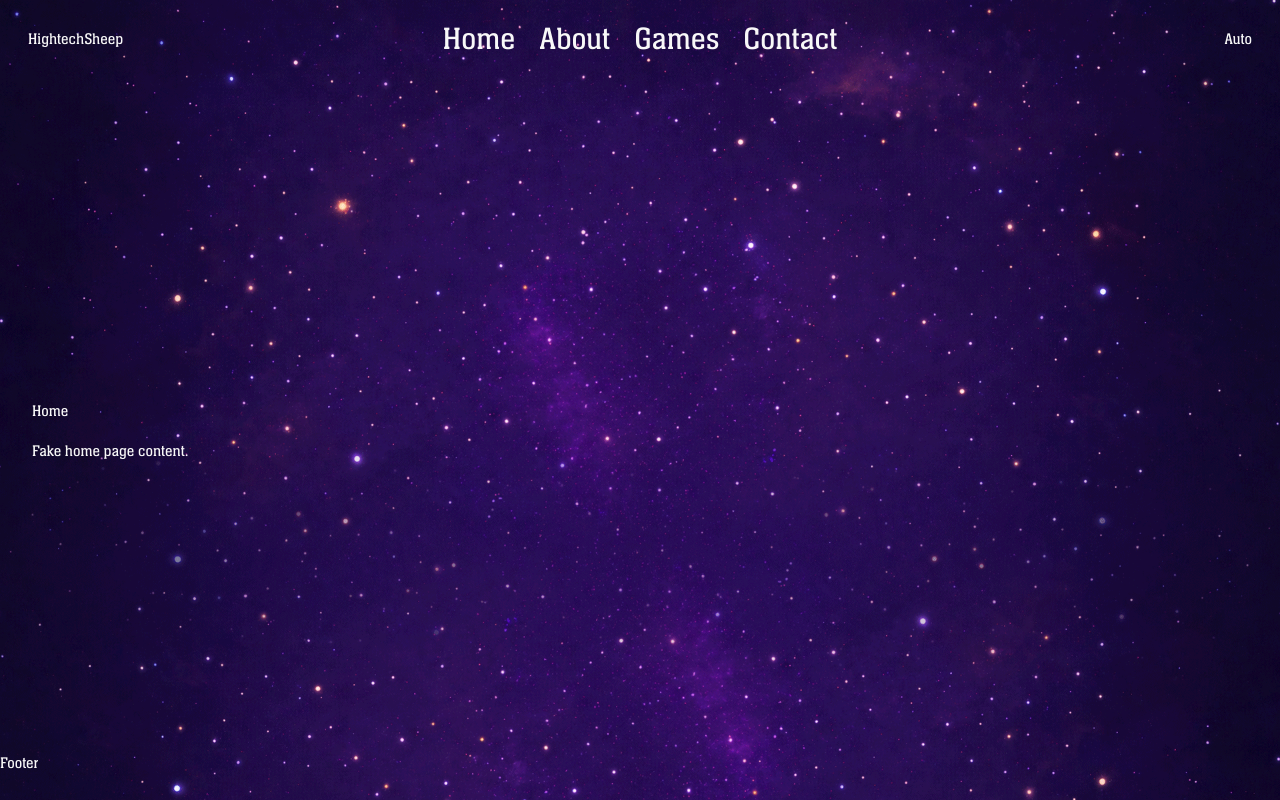
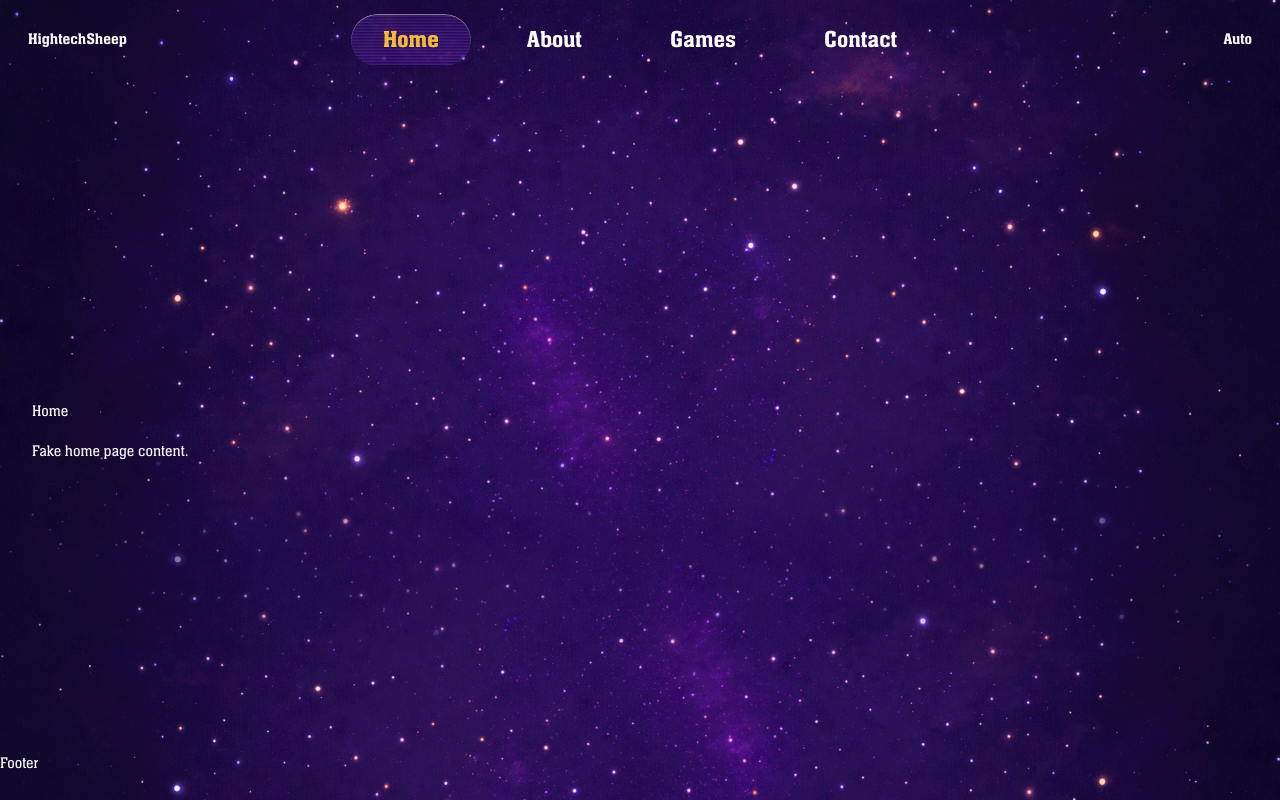
Before and after one commit to guy88a/hightechsheep, a Next.js app: page / in a window 1280 px wide. Built offline with nearby package versions, Linux system fonts and the light colour scheme.

Commit message:
dev: nav gloss effect

```diff
--- a/app/_components/layout/Header.tsx
+++ b/app/_components/layout/Header.tsx
@@ -1,6 +1,6 @@
 "use client";
 
-import Link from "next/link";
+import HeaderNav from "./HeaderNav";
 import "@/app/_styles/layout/header.scss";
 
 type HeaderProps = {
@@ -12,23 +12,7 @@ export default function Header({ onNavClick }: HeaderProps) {
     <header className="header">
       <div className="header__brand">HightechSheep</div>
 
-      <nav className="header__nav" aria-label="Main navigation">
-        <Link href="/" onClick={onNavClick}>
-          Home
-        </Link>
-
-        <Link href="/about" onClick={onNavClick}>
-          About
-        </Link>
-
-        <Link href="/games" onClick={onNavClick}>
-          Games
-        </Link>
-
-        <Link href="/contact" onClick={onNavClick}>
-          Contact
-        </Link>
-      </nav>
+      <HeaderNav onNavClick={onNavClick} />
 
       <div className="header__actions">
         <button type="button">Auto</button>
--- /dev/null
+++ b/app/_components/layout/HeaderNav.tsx
@@ -0,0 +1,42 @@
+"use client";
+
+import Link from "next/link";
+import { usePathname } from "next/navigation";
+
+type HeaderNavProps = {
+  onNavClick: () => void;
+};
+
+const navItems = [
+  { label: "Home", href: "/" },
+  { label: "About", href: "/about" },
+  { label: "Games", href: "/games" },
+  { label: "Contact", href: "/contact" },
+];
+
+export default function HeaderNav({ onNavClick }: HeaderNavProps) {
+  const pathname = usePathname();
+
+  return (
+    <nav className="header__nav" aria-label="Main navigation">
+      {navItems.map((item) => {
+        const isActive =
+          item.href === "/"
+            ? pathname === "/"
+            : pathname === item.href || pathname.startsWith(`${item.href}/`);
+
+        return (
+          <Link
+            key={item.href}
+            href={item.href}
+            onClick={onNavClick}
+            className={isActive ? "header__nav__link header__nav__link--active" : "header__nav__link"}
+            aria-current={isActive ? "page" : undefined}
+          >
+            {item.label}
+          </Link>
+        );
+      })}
+    </nav>
+  );
+}
--- a/app/_styles/layout/header.scss
+++ b/app/_styles/layout/header.scss
@@ -5,6 +5,8 @@
 
   height: var(--header-height);
   padding: 0 1.75rem;
+
+  font-family: NeueAachenProMedium;
 }
 
 .header__brand {
@@ -19,9 +21,127 @@
   gap: 1.5rem;
   height: 100%;
 
-  font-size: 2rem;
+  font-size: 1.5rem;
+  font-weight: 500;
+
+  &__link {
+    position: relative;
+    isolation: isolate;
+    overflow: hidden;
+
+    padding: 0.5rem 2rem;
+    border-radius: 1.75rem;
+    z-index: 1;
+
+    color: #ffffff;
+    text-decoration: none;
+
+    &:after {
+      content: "";
+      position: absolute;
+      transform: translateY(100%);
+      width: 100%;
+      height: 100%;
+      top: 0;
+      left: 0;
+
+      border-radius: 1.75rem;
+      z-index: -1;
+      opacity: 0;
+
+      transition:
+        opacity 200ms ease,
+        transform 200ms ease,
+        box-shadow 200ms ease,
+        background 200ms ease,
+        backdrop-filter 200ms ease;
+
+      // background:
+      //   linear-gradient(135deg,
+      //     rgba(255, 255, 255, 0.34),
+      //     rgba(255, 255, 255, 0.08) 45%,
+      //     rgba(255, 255, 255, 0.18));
+
+      backdrop-filter: blur(1px) saturate(160%);
+
+      box-shadow:
+        inset 0 1px 1px rgba(255, 255, 255, 0.5),
+        inset 0 -1px 2px rgba(0, 0, 0, 0.25),
+        0 0 1px rgba(248, 248, 248, 0.25),
+        0 0px 1px rgba(197, 197, 197, 0.25);
+    }
+
+    &:hover,
+    &--active {
+      &:before {
+        content: "";
+        position: absolute;
+        transform: translateY(0);
+        width: 100%;
+        height: 100%;
+        top: 0;
+        left: 0;
+        z-index: 0;
+        opacity: 0.5;
+
+        background:
+          linear-gradient(to bottom,
+            rgba(120, 220, 255, 0.28) 0px,
+            rgba(120, 220, 255, 0.28) 1px,
+            rgba(120, 220, 255, 0) 1px,
+            rgba(120, 220, 255, 0) 3px),
+          linear-gradient(135deg,
+            rgba(255, 255, 255, 0),
+            rgba(255, 255, 255, 0) 95%,
+            rgba(255, 255, 255, 0));
+
+        background-size:
+          100% 3px,
+          100% 100%;
+
+        background-repeat:
+          repeat,
+          no-repeat;
+
+        animation: hologramLinesDown 1.2s linear infinite;
+      }
+
+      &:after {
+        transform: translateY(0);
+        opacity: 1;
+      }
+    }
+
+    &--active {
+      // color: orange;
+      color: #ff8e2a;
+      filter: brightness(1.25) contrast(1) blur(0.2px) hue-rotate(7deg);
+
+      backdrop-filter: blur(1px) saturate(120%);
+      // -webkit-backdrop-filter: blur(10px) saturate(160%);
+      text-shadow: 0 0 0px rgba(255, 160, 40, 0.75);
+
+      &:hover {
+        backdrop-filter: blur(0px) saturate(140%);
+      }
+    }
+  }
 }
 
 .header__actions {
   justify-self: end;
 }
+
+@keyframes hologramLinesDown {
+  from {
+    background-position:
+      0 0,
+      0 0;
+  }
+
+  to {
+    background-position:
+      0 3px,
+      0 0;
+  }
+}
--- a/app/globals.css
+++ b/app/globals.css
@@ -10,6 +10,7 @@
   --color-foreground: var(--foreground);
   --font-sans: var(--font-geist-sans);
   --font-mono: var(--font-geist-mono);
+  --font-nav: var(--font-fira-sans);
 }
 
 @media (prefers-color-scheme: dark) {
--- a/app/layout.tsx
+++ b/app/layout.tsx
@@ -1,5 +1,5 @@
 import type { Metadata } from "next";
-import { Geist, Geist_Mono } from "next/font/google";
+import { Geist, Geist_Mono, Manrope, Mulish, Bebas_Neue } from "next/font/google";
 import MainLayout from "./_components/layout/MainLayout";
 import "./globals.css";
 import "./_styles/layout/layout.scss";
@@ -15,6 +15,12 @@ const geistMono = Geist_Mono({
   subsets: ["latin"],
 });
 
+const firaSans = Manrope({
+  variable: "--font-fira-sans",
+  subsets: ["latin"],
+  weight: ["400", "500", "700"],
+});
+
 export const metadata: Metadata = {
   title: "Hightech Sheep",
   description: "Previous Generation Gaming",
@@ -27,7 +33,9 @@ export default function RootLayout({
 }>) {
   return (
     <html lang="en">
-      <body className={`${geistSans.variable} ${geistMono.variable}`}>
+      <body
+        className={`${geistSans.variable} ${geistMono.variable} ${firaSans.variable}`}
+      >
         <MainLayout>{children}</MainLayout>
       </body>
     </html>
```
